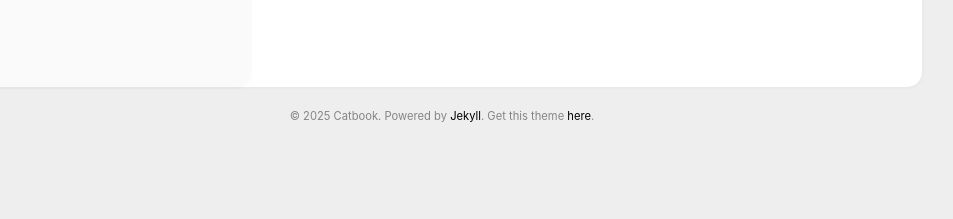
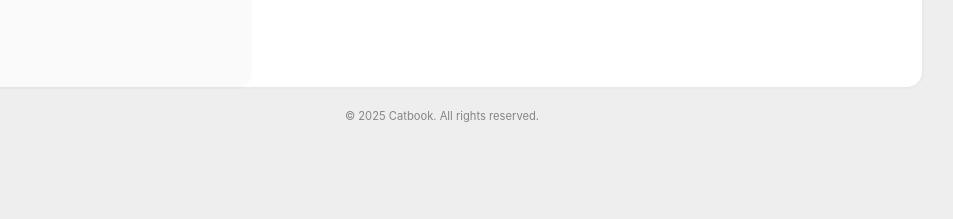
Before and after one commit to sraelai/y, a Jekyll site: the page built from index.html, in a window 1280 px wide. Shown: the part 700-919 px from the top of the page, without its empty margins (198-1151 px from the left). Built offline with Jekyll 4.4.1, drawn with Linux system fonts in a browser that asks for light colours.

Commit message:
Update footer.html

```diff
--- a/_includes/footer.html
+++ b/_includes/footer.html
@@ -1,8 +1,6 @@
 <footer class="footer">
   <div>
     &copy; {{ site.time | date: '%Y' }} {{ site.user.name }}.
-    Powered by <a href="http://jekyllrb.com" target="_blank">Jekyll</a>.
-    Get this theme
-    <a href="https://github.com/starry99/catbook" target="_blank">here</a>.
+    All rights reserved.
   </div>
 </footer>
```
